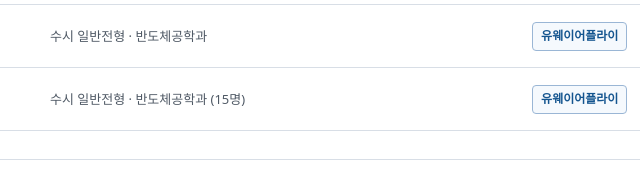
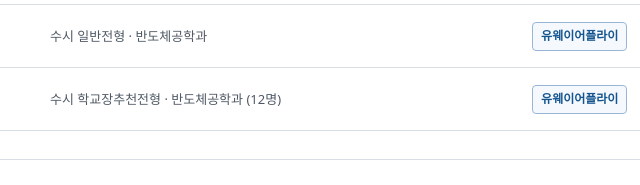
Before and after one commit to sw79-choi/sw79-choi.github.io, a plain HTML site: page univ2027.html in a window 1280 px wide. Shown: the part 1349-1534 px from the top of the page, 106-746 px from the left. Drawn offline with Linux system fonts and the light colour scheme.

Commit message:
Correct DGIST school recommendation application

```diff
--- a/univ2027.html
+++ b/univ2027.html
@@ -688,7 +688,7 @@
       <h2 id="decision-title">최종 지원 확정</h2>
       <ul>
         <li><strong>성균관대</strong>: 학생부종합 융합인재전형, 지능형소프트웨어학과 5명 모집으로 확정했습니다.</li>
-        <li><strong>DGIST</strong>: 수시 일반전형, 반도체공학과 15명 모집으로 확정했습니다.</li>
+        <li><strong>DGIST</strong>: 수시 학교장추천전형, 반도체공학과 12명 모집으로 확정했습니다.</li>
       </ul>
     </section>
 
@@ -1004,13 +1004,14 @@
         note: "일반전형 반도체공학과 지원안입니다. 학교장추천이 아니라 교사추천서 제출 여부와 완료 상태를 확인해야 합니다."
       },
       {
-        id: "dgist", school: "DGIST", group: "science", program: "수시 일반전형 · 반도체공학과 (15명)",
+        id: "dgist", school: "DGIST", group: "science", program: "수시 학교장추천전형 · 반도체공학과 (12명)",
         source: "https://www.dgist.ac.kr/adm/",
         vendors: [{ name: "유웨이어플라이", url: "https://www.uwayapply.com/" }],
         fee: "65,000원", feeNote: "접수 수수료 5,000원 포함",
-        competition: { seats: "15", applicants: "304", ratio: "20.27 : 1", label: "최종 보도", url: "https://www.veritas-a.com/news/articleView.html?idxno=627310" },
+        competition: { seats: "12", applicants: "107", ratio: "8.92 : 1", label: "유웨이 최종", url: "https://ratio.uwayapply.com/Sl5KMCYlclZKXiUmOiZKN2ZUZg==" },
         events: [
           { kind: "apply", title: "원서·자소서·학생부", start: "2026-09-03T09:00", end: "2026-09-10T18:00", date: "9.3(목) 09:00 ~ 9.10(목) 18:00" },
+          { kind: "apply", title: "학교추천·교사추천 입력", start: "2026-09-03T09:00", end: "2026-09-16T18:00", date: "9.3(목) ~ 9.16(수) 18:00", note: "고교·추천인 입력 완료 확인" },
           { kind: "result", title: "최종 합격자 발표", start: "2026-12-18T00:00", end: "2026-12-18T23:59", date: "12.18(금)" },
           { kind: "register", title: "합격자 등록", start: "2026-12-21T09:00", end: "2026-12-23T16:00", date: "12.21(월) 09:00 ~ 12.23(수) 16:00" },
           { kind: "extra", title: "충원 발표 및 등록", start: "2026-12-24T00:00", end: "2026-12-30T16:00", date: "12.24(목) ~ 12.30(수) 16:00" }
@@ -1018,9 +1019,11 @@
         docs: [
           { name: "입학지원서", method: "온라인 원서접수", deadline: "9.10 18:00" },
           { name: "자기소개서", method: "온라인 입력", deadline: "9.10 18:00" },
-          { name: "학교생활기록부", method: "NEIS 온라인 제공 동의", deadline: "9.10 18:00" }
+          { name: "학교생활기록부", method: "NEIS 온라인 제공 동의", deadline: "9.10 18:00" },
+          { name: "학교장추천 대상자 확인", method: "고교 담당교사 처리", deadline: "9.16 18:00" },
+          { name: "교사추천서", method: "추천인이 온라인 입력", deadline: "9.16 18:00" }
         ],
-        note: "일반전형 반도체공학과는 별도 면접 없이 서류평가 100%로 선발합니다."
+        note: "학교장추천전형 반도체공학과는 별도 면접 없이 서류평가 100%로 선발합니다. 학교추천과 교사추천 입력 완료 여부를 확인하세요."
       }
     ];
 
```
